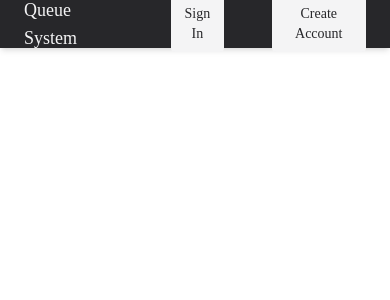
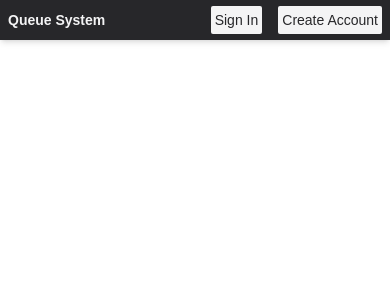
Before and after one commit to mdabdulrahman/queue-management, a React (Create React App) app: page / in a window 390 px wide. Shown: the top 300 px of the page. Built offline with nearby package versions, Linux system fonts and the light colour scheme.

Commit message:
mobile responsive

```diff
--- a/src/Components/NewAccount/Newform.js
+++ b/src/Components/NewAccount/Newform.js
@@ -1,30 +1,43 @@
 import React from 'react'
-
+import pic from "./ni.jpg"
 function Newform() {
   return (
     <div >
-        <div>
+        <div >
             <fieldset className='form'>
                 <legend >
 <h1 className='text-center text-lg py-3'>Regiter for New Buisnness Account</h1>
     <h1 className='text-sm text-center'>To Manage Queue in your Shop</h1>
     </legend>
+<div className='inner-form'>
+        <label>Buisness Name : </label>
+        <input type="text" name="bname"  className='form-control' required></input>
+        <label>Buisness Type :</label>
+    <input type="text" className='form-control' name="btype"></input>
+   <label>Owner Name :</label>
+   <input type="text" className='form-control' name="Oname"></input>
+   <label>Email Id :</label>
+   <input type="email" className='form-control' name="email"></input>
+   <label>Phone Number :</label>
+   <input type="text" className='form-control' name="number"></input>
+   <label>Address of Shop :</label>
+   <textarea type="text" className='h-3/4 form-control' name="adrs"></textarea>
 
-        <label>Buisness Name : </label>
-        <input type="text" name="bname" required></input>
-   <label>Owner Name :</label>
-   <input type="text" name="Oname"></input>
-   <label>Email Id :</label>
-   <input type="email" name="email"></input>
-   <label>Phone Number :</label>
-   <input type="text" name="number"></input>
-   <label>Address of Shop</label>
-
-
+   <label>Google Map location link : </label>
+   <input type="url" name="gurl" className='form-control '></input>
+    <label>Country :</label>
+    <input type="text" className='form-control' name="country"></input>
+    <label>State :</label>
+    <input type="text" className='form-control' name="state"></input>
+    <label>District :</label>
+    <input type="text" className='form-control' name="district"></input>
+    <button className='btn'>Register</button>
+    </div>
     </fieldset>
     </div>
-    </div>
-  )
+    {/* <div className='  h-screen'><img src={pic} className="w-full h-full "></img></div>
+     */}
+</div>  )
 }
 
 export default Newform
--- a/src/Components/landingPage/Header.js
+++ b/src/Components/landingPage/Header.js
@@ -19,7 +19,7 @@ else if(props.btn==""){
 
   return (
     <div className='header'>
-   <div className='wrap'>
+   <div className='wrap font-black'>
     Queue System
    </div>
    <div className='flex'>
--- a/src/index.css
+++ b/src/index.css
@@ -1,9 +1,9 @@
 @tailwind base;
 @tailwind components;
 @tailwind utilities;
-@import url('https://fonts.googleapis.com/css2?family=Comfortaa&family=Righteous&display=swap');
+@import url('https://fonts.googleapis.com/css2?family=Work+Sans:wght@400&display=swap');
 *{
-    font-family: 'Righteous', cursive;
+    font-family: 'Work Sans', sans-serif;
 }
 .primary-text{
     @apply text-zinc-800
@@ -33,8 +33,32 @@
 @apply primary-bg secondary-text
 }
 .form{
-    @apply container h-full shadow rounded secondary-bg w-5/6 my-3  mx-auto
+    @apply container px-6 h-full shadow rounded secondary-bg w-3/6 my-3  mx-auto
 }
 legend{
     @apply primary-bg secondary-text px-3 py-1 shadow-lg rounded mb-6 mx-auto
 }
+.form-control{
+    @apply appearance-none  border-zinc-200 rounded py-2 px-3 w-full leading-tight focus:outline-none
+}
+.inner-form{
+    @apply flex-col
+}
+
+@media only screen and (max-width:600px) {
+    .wrap{
+        @apply mx-2 text-sm
+    }
+    .btn{
+        @apply p-1 text-sm rounded-sm
+    }
+    .header{
+        @apply h-10
+    }
+    legend{
+        @apply mx-2 text-sm
+    }
+    .form{
+        @apply w-5/6
+    }
+}
```
Also changed, not shown: src/Components/NewAccount/ni.jpg (added).
